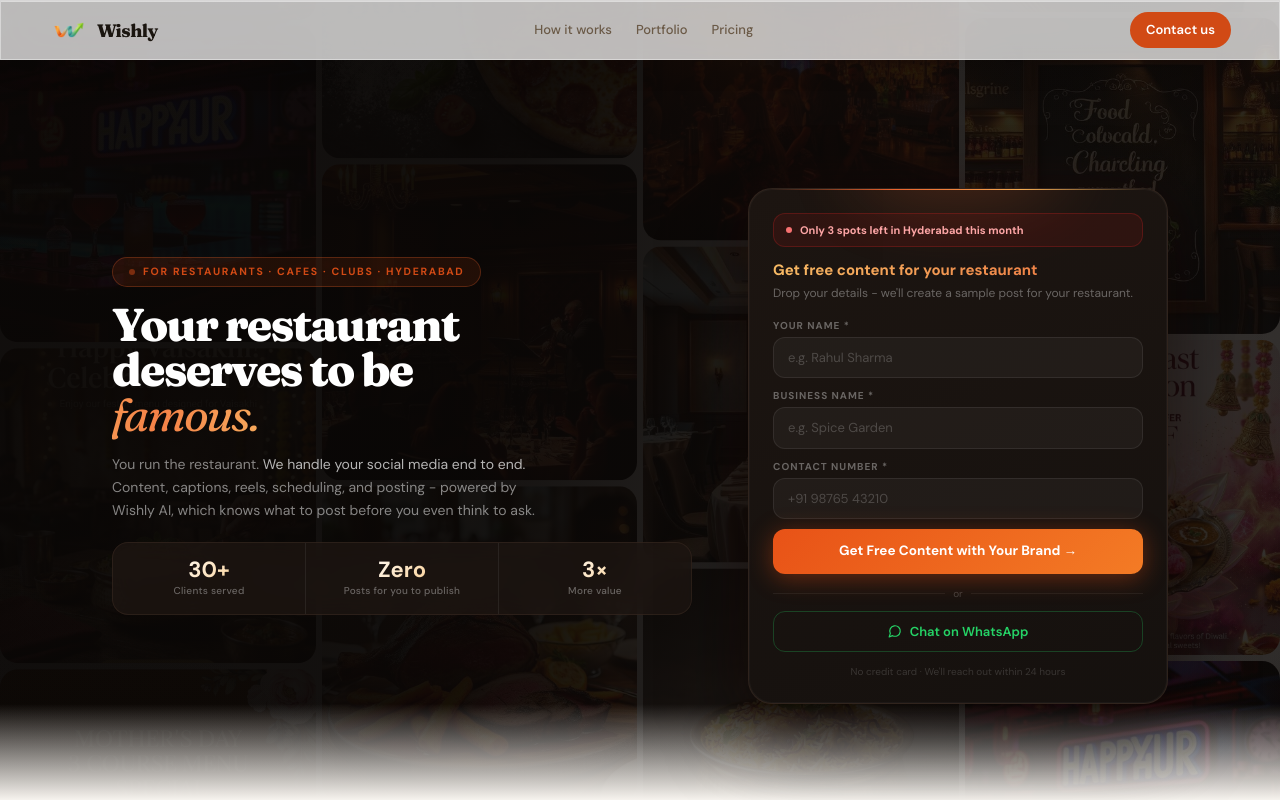
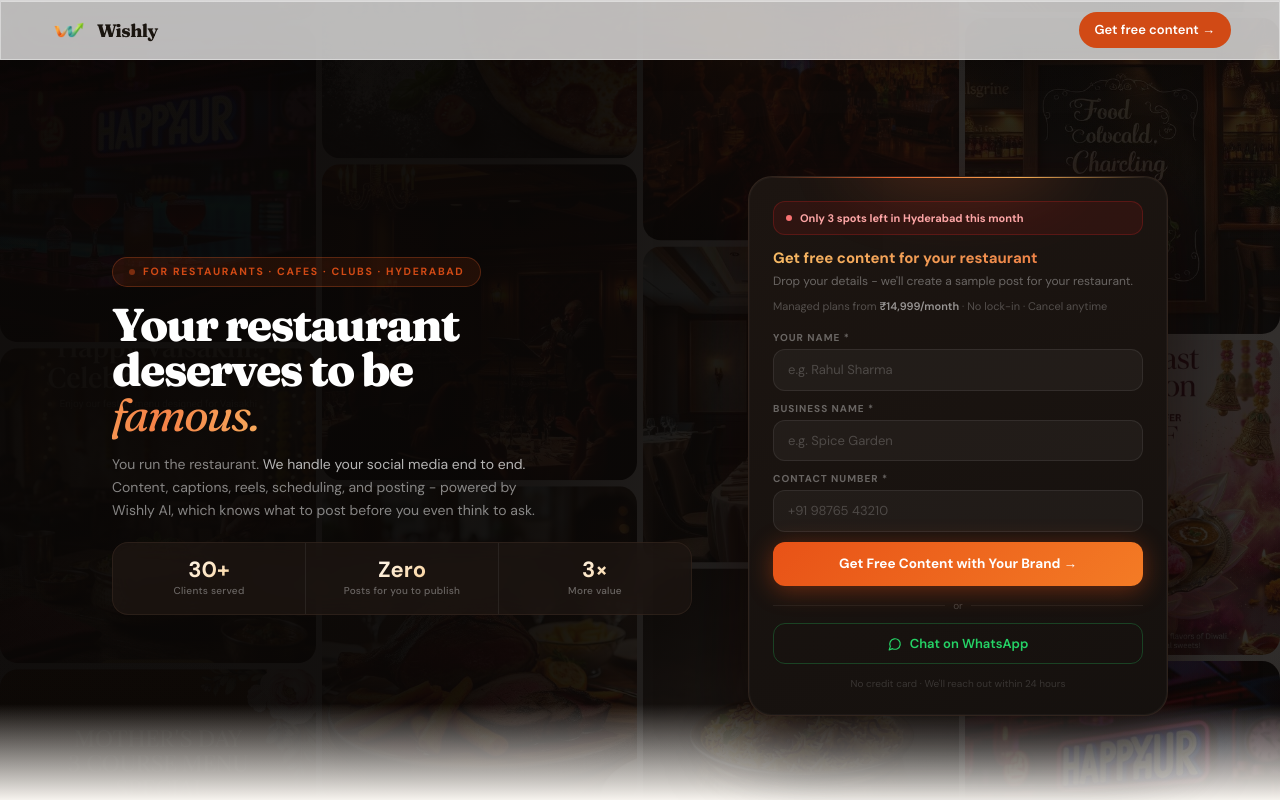
Before and after one commit to Rmtech2006/wishlyai, a React (Vite) app: page /managed-services/restaurants in a window 1280 px wide. Shown: the top 800 px of the page. Built offline with nearby package versions, Linux system fonts and the light colour scheme.

Commit message:
UX audit fixes: suppress nav links, add pricing anchor, dual CTA at bottom
Co-Authored-By: Claude Sonnet 4.6 <noreply@anthropic.com>

```diff
--- a/src/pages/ManagedServices.tsx
+++ b/src/pages/ManagedServices.tsx
@@ -719,33 +719,16 @@ export default function ManagedServices() {
       {/* ── HEADER ── */}
       <header className="fixed top-0 left-0 right-0 z-50 h-[60px] glass shadow-wishly-sm">
         <div className="container h-full flex items-center justify-between">
-          <Link to="/" className="no-underline flex items-center gap-2 shrink-0">
+          <div className="flex items-center gap-2 shrink-0">
             <img src={wishlyLogo} alt="" className="h-10 w-10 object-contain" />
             <span className="font-display text-[18px] font-extrabold tracking-tight text-ink">Wishly</span>
-          </Link>
-
-          {/* Sub-nav links */}
-          <div className="hidden md:flex items-center gap-6">
-            {[
-              { label: "How it works", href: "#how-it-works" },
-              { label: "Portfolio", href: "#portfolio" },
-              { label: "Pricing", href: "#pricing" },
-            ].map((item) => (
-              <a
-                key={item.href}
-                href={item.href}
-                className="text-[13px] font-medium text-mid hover:text-ink no-underline transition-colors duration-200"
-              >
-                {item.label}
-              </a>
-            ))}
           </div>
 
           <a
             href="#contact"
             className="bg-orange text-white text-[13px] font-semibold px-4 py-2 rounded-full no-underline hover:bg-orange-dark transition-colors duration-200"
           >
-            Contact us
+            Get free content →
           </a>
         </div>
       </header>
@@ -909,6 +892,7 @@ export default function ManagedServices() {
                   {isRestaurants ? "Get free content for your restaurant" : "Get free content for your brand"}
                 </span>
                 <p className="text-[12px] text-white/35">{isRestaurants ? "Drop your details - we'll create a sample post for your restaurant." : "Drop your details - we'll create sample posts for your business."}</p>
+                <p className="text-[11px] text-white/25 mt-2">Managed plans from <span className="text-white/55 font-semibold">₹14,999/month</span> · No lock-in · Cancel anytime</p>
               </div>
               <LeadForm source={isRestaurants ? "restaurant" : undefined} />
             </div>
@@ -1488,6 +1472,19 @@ export default function ManagedServices() {
                     Chat on WhatsApp
                   </a>
                 </div>
+
+                {/* Secondary low-commitment CTA */}
+                <div className="mt-4 text-center">
+                  <span className="text-[11px] text-white/20">Not ready to commit yet?</span>
+                  <a
+                    href={`${WHATSAPP_URL}?text=${encodeURIComponent("Hi Wishly! Can you show me a sample post for my restaurant before I sign up?")}`}
+                    target="_blank"
+                    rel="noopener noreferrer"
+                    className="block mt-1 text-[12px] font-semibold text-orange/70 no-underline hover:text-orange transition-colors"
+                  >
+                    See a sample post for my restaurant first →
+                  </a>
+                </div>
               </div>
             </div>
           </motion.div>
```
